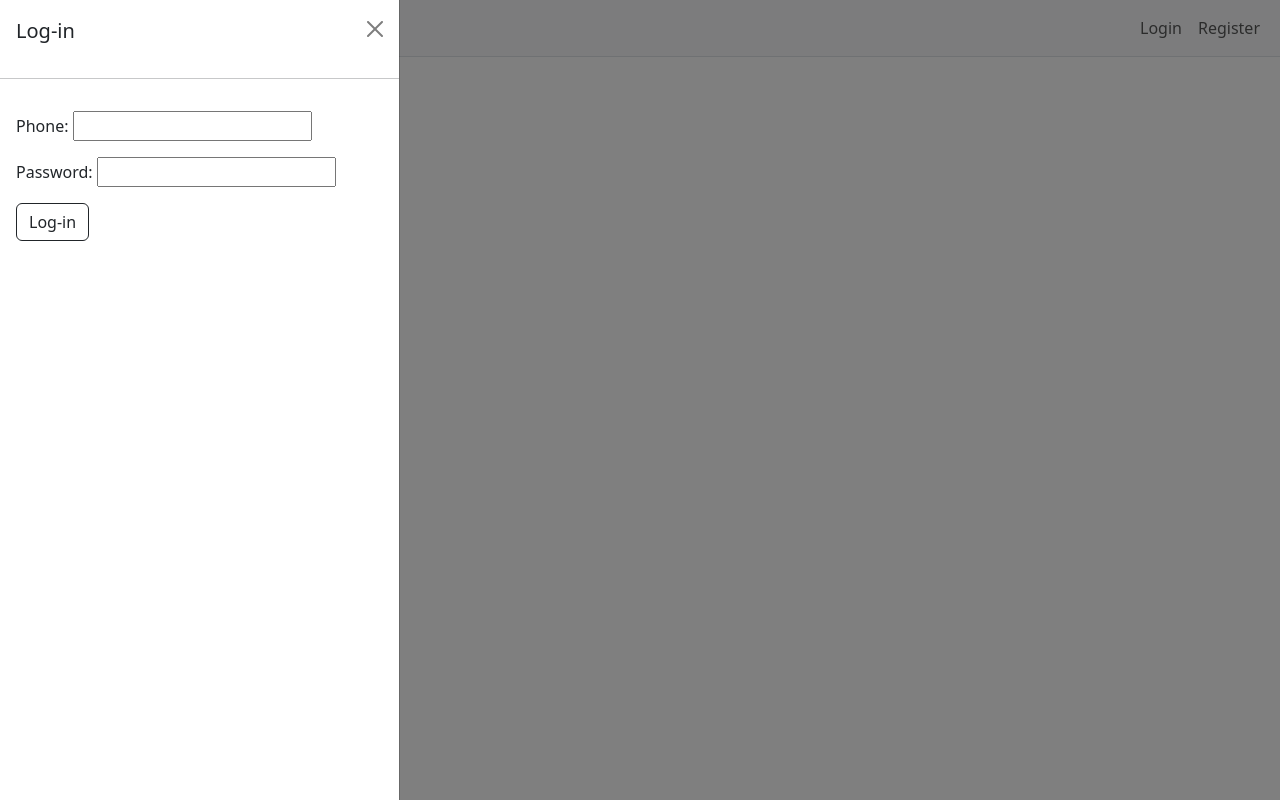
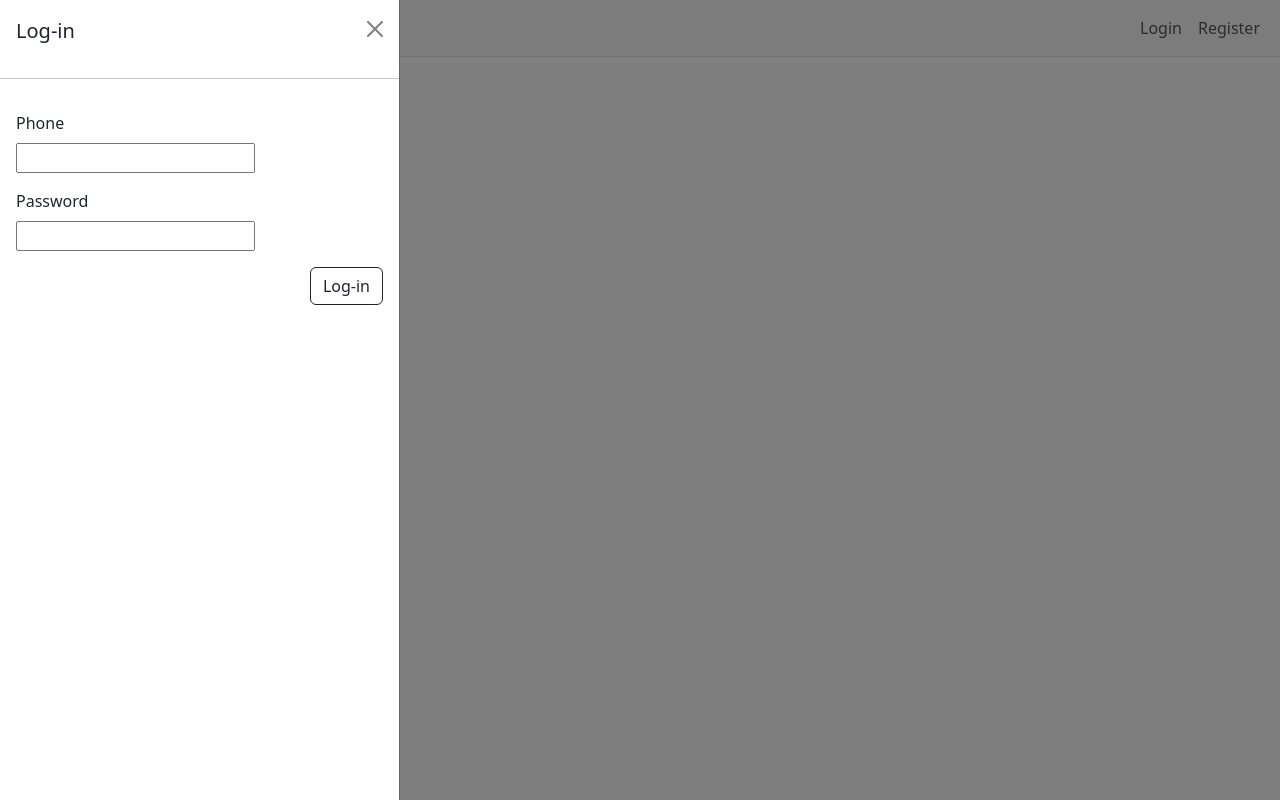
Before and after one commit to Lee816/techit_django_project_1, a Django app: page /accounts/login/ in a window 1280 px wide. Run offline with Django 4.2, Linux system fonts and the light colour scheme; data comes from the database, SQL or seed files in the repository; some libraries are stand-ins or nearby versions.

Commit message:
로그인 템플릿 수정

```diff
--- a/templates/accounts/login.html
+++ b/templates/accounts/login.html
@@ -13,10 +13,21 @@
         <hr>
         <div class="offcanvas-body">
             <form action="{% url 'accounts:login' %}" method="post">
-                {{ form.as_p }}
+                <div class="mb-3">
+                    <label for="exampleFormControlInput1" class="form-label">Phone</label>
+                    <br>
+                    {{ form.username }}
+                </div>
+                <div class="mb-3">
+                    <label for="exampleFormControlTextarea1" class="form-label">Password</label>
+                    <br>
+                    {{ form.password }}
+                </div>
                 {% csrf_token %}
-                <input type="hidden" name="next" value='{{ next }}'>
-                <p><input class='btn btn-outline-dark' type="submit" value="Log-in"></p>
+                <div class="d-grid gap-2 d-md-flex justify-content-md-end">
+                    <input type="hidden" name="next" value='{{ next }}'>
+                    <p><input class='btn btn-outline-dark' type="submit" value="Log-in"></p>
+                </div>
             </form>
         </div>
     </div>
```
